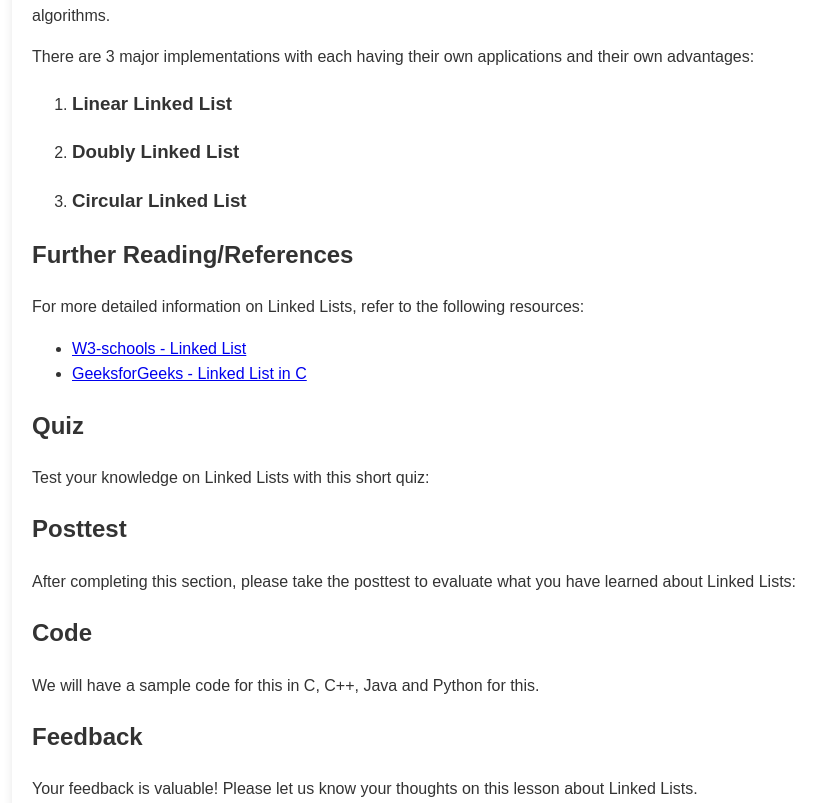
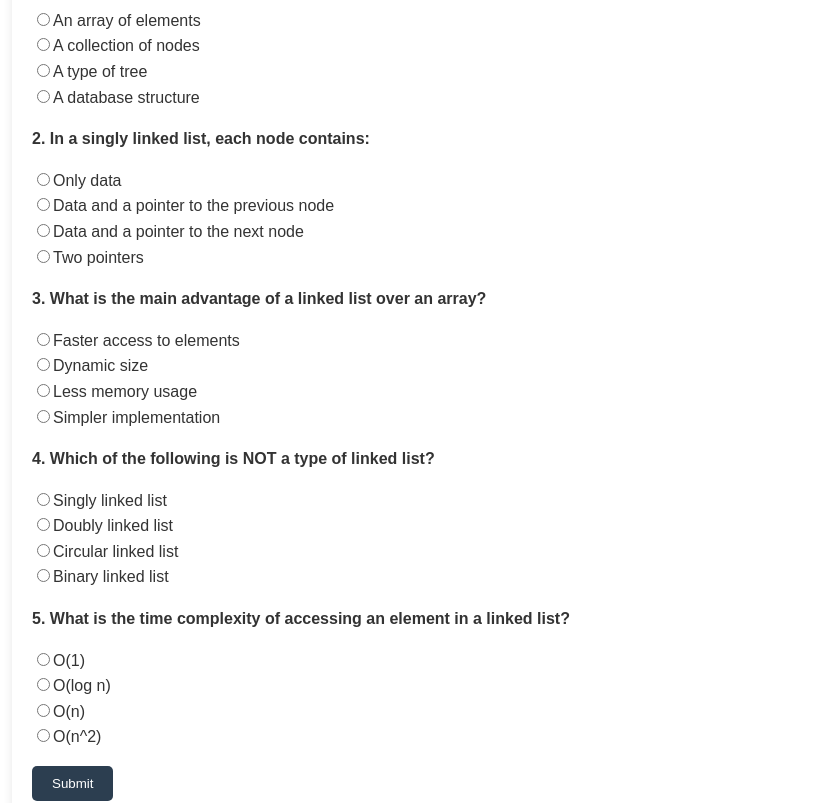
Before and after one commit to mrudulchaudhari/DS-Lab, a React (Vite) app in the folder ds-labs/: page /linked-lists in a window 1280 px wide. Shown: the part 860-1663 px from the top of the page, without its empty margins (333-1159 px from the left). Built offline with nearby package versions, Linux system fonts and the light colour scheme.

Commit message:
finalised question look

```diff
--- a/ds-labs/src/algorithms/linkedlist/LinkedListPage.jsx
+++ b/ds-labs/src/algorithms/linkedlist/LinkedListPage.jsx
@@ -1,37 +1,193 @@
-import React from 'react';
-// In a real project, you would import questions like this:
-// import { pretestQuestions, quizQuestions, posttestQuestions } from './questions/linkedListQuestions';
+import React, { useState } from 'react';
 
-// For this environment, we'll define the questions here:
-const pretestQuestions = [
+const allQuestions = [
+  {
+    title: "Pretest",
+    questions: [
       {
         question: "What is a linked list?",
         options: ["An array of elements", "A collection of nodes", "A type of tree", "A database structure"],
         correctAnswer: "A collection of nodes"
       },
-  // ... other pretest questions
-];
-
-const quizQuestions = [
+      {
+        question: "In a singly linked list, each node contains:",
+        options: ["Only data", "Data and a pointer to the previous node", "Data and a pointer to the next node", "Two pointers"],
+        correctAnswer: "Data and a pointer to the next node"
+      },
+      {
+        question: "What is the main advantage of a linked list over an array?",
+        options: ["Faster access to elements", "Dynamic size", "Less memory usage", "Simpler implementation"],
+        correctAnswer: "Dynamic size"
+      },
+      {
+        question: "Which of the following is NOT a type of linked list?",
+        options: ["Singly linked list", "Doubly linked list", "Circular linked list", "Binary linked list"],
+        correctAnswer: "Binary linked list"
+      },
+      {
+        question: "What is the time complexity of accessing an element in a linked list?",
+        options: ["O(1)", "O(log n)", "O(n)", "O(n^2)"],
+        correctAnswer: "O(n)"
+      }
+    ]
+  },
+  {
+    title: "Quiz",
+    questions: [
       {
         question: "What is the time complexity of inserting an element at the beginning of a linked list?",
         options: ["O(1)", "O(n)", "O(log n)", "O(n^2)"],
         correctAnswer: "O(1)"
       },
-  // ... other quiz questions
-];
-
-const posttestQuestions = [
+      {
+        question: "In a doubly linked list, each node has:",
+        options: ["One pointer", "Two pointers", "Three pointers", "No pointers"],
+        correctAnswer: "Two pointers"
+      },
+      {
+        question: "Which operation is more efficient in a linked list compared to an array?",
+        options: ["Random access", "Insertion at the beginning", "Sorting", "Binary search"],
+        correctAnswer: "Insertion at the beginning"
+      },
+      {
+        question: "What is a sentinel node in a linked list?",
+        options: ["The first node", "The last node", "A dummy node", "A node with maximum value"],
+        correctAnswer: "A dummy node"
+      },
+      {
+        question: "In a circular linked list:",
+        options: ["The first node points to null", "The last node points to null", "The last node points to the first node", "There are no pointers"],
+        correctAnswer: "The last node points to the first node"
+      }
+    ]
+  },
+  {
+    title: "Posttest",
+    questions: [
       {
         question: "What is the main advantage of a doubly linked list over a singly linked list?",
         options: ["Faster insertion", "Bidirectional traversal", "Less memory usage", "Faster searching"],
         correctAnswer: "Bidirectional traversal"
       },
-  // ... other posttest questions
+      {
+        question: "Which of the following applications would benefit most from using a linked list?",
+        options: ["Implementing a stack", "Binary search", "Random access to elements", "Storing a fixed-size dataset"],
+        correctAnswer: "Implementing a stack"
+      },
+      {
+        question: "What is the space complexity of a singly linked list with n elements?",
+        options: ["O(1)", "O(log n)", "O(n)", "O(n^2)"],
+        correctAnswer: "O(n)"
+      },
+      {
+        question: "In which scenario would you prefer an array over a linked list?",
+        options: ["Frequent insertions at the beginning", "Dynamic size requirements", "Random access to elements", "Memory is severely limited"],
+        correctAnswer: "Random access to elements"
+      },
+      {
+        question: "What is a self-organizing list?",
+        options: ["A list that sorts itself automatically", "A list that deletes unused elements", "A list that moves frequently accessed elements to the front", "A list that balances itself like a tree"],
+        correctAnswer: "A list that moves frequently accessed elements to the front"
+      }
+    ]
+  }
 ];
 
-const QuestionSet = ({ questions, title }) => {
-  // ... QuestionSet component implementation (same as before)
+const QuestionSet = ({ questionSet }) => {
+  const [userAnswers, setUserAnswers] = useState({});
+  const [submitted, setSubmitted] = useState(false);
+  const [score, setScore] = useState(0);
+
+  const handleAnswerChange = (questionIndex, answer) => {
+    setUserAnswers(prev => ({
+      ...prev,
+      [questionIndex]: answer
+    }));
+  };
+
+  const handleSubmit = () => {
+    if (Object.keys(userAnswers).length !== questionSet.questions.length) {
+      alert("Please answer all questions before submitting.");
+      return;
+    }
+    let newScore = 0;
+    questionSet.questions.forEach((q, index) => {
+      if (userAnswers[index] === q.correctAnswer) {
+        newScore++;
+      }
+    });
+    setScore(newScore);
+    setSubmitted(true);
+  };
+
+  return (
+    <div>
+      <h3>{questionSet.title}</h3>
+      {questionSet.questions.map((q, index) => (
+        <div key={index} style={{ marginBottom: '15px' }}>
+          <p><strong>{index + 1}. {q.question}</strong></p>
+          <ul style={{ listStyleType: 'none', padding: 0 }}>
+            {q.options.map((option, optionIndex) => (
+              <li key={optionIndex}>
+                <label style={{
+                  color: submitted
+                    ? userAnswers[index] === option
+                      ? option === q.correctAnswer
+                        ? 'green'
+                        : 'red'
+                      : 'inherit'
+                    : 'inherit'
+                }}>
+                  <input
+                    type="radio"
+                    name={`question-${index}`}
+                    value={option}
+                    onChange={() => handleAnswerChange(index, option)}
+                    disabled={submitted}
+                  />
+                  {option}
+                </label>
+              </li>
+            ))}
+          </ul>
+          {submitted && userAnswers[index] !== q.correctAnswer && (
+            <p style={{ color: 'green' }}>Correct answer: {q.correctAnswer}</p>
+          )}
+        </div>
+      ))}
+      {!submitted && (
+        <button onClick={handleSubmit} style={{
+          padding: '10px 20px',
+          backgroundColor: '#2c3e50',
+          color: 'white',
+          border: 'none',
+          borderRadius: '5px',
+          cursor: 'pointer'
+        }}>
+          Submit
+        </button>
+      )}
+      {submitted && (
+        <div>
+          <h4>Your Score: {score} out of {questionSet.questions.length}</h4>
+          <button onClick={() => {
+            setSubmitted(false);
+            setUserAnswers({});
+            setScore(0);
+          }} style={{
+            padding: '10px 20px',
+            backgroundColor: '#2c3e50',
+            color: 'white',
+            border: 'none',
+            borderRadius: '5px',
+            cursor: 'pointer'
+          }}>
+            Retake Quiz
+          </button>
+        </div>
+      )}
+    </div>
+  );
 };
 
 function LinkedListPage() {
@@ -100,7 +256,7 @@ function LinkedListPage() {
             <section id="pretest">
               <h2>Pretest</h2>
               <p>Before we dive deeper into Linked Lists, take this quick pretest to assess your understanding:</p>
-              <QuestionSet questions={pretestQuestions} title="Pretest" />
+              <QuestionSet questionSet={allQuestions[0]} />
             </section>
 
             <section id="implementation">
@@ -126,13 +282,13 @@ function LinkedListPage() {
             <section id="quiz">
               <h2>Quiz</h2>
               <p>Test your knowledge on Linked Lists with this short quiz:</p>
-              <QuestionSet questions={quizQuestions} title="Quiz" />
+              <QuestionSet questionSet={allQuestions[1]} />
             </section>
 
             <section id="posttest">
               <h2>Posttest</h2>
               <p>After completing this section, please take the posttest to evaluate what you have learned about Linked Lists:</p>
-              <QuestionSet questions={posttestQuestions} title="Posttest" />
+              <QuestionSet questionSet={allQuestions[2]} />
             </section>
 
             <section id="code">
```
Also changed, not shown: ds-labs/src/algorithms/linkedlist/LinkedListQuestions.jsx (added). Lines whose indentation alone changed are shown as unchanged.
